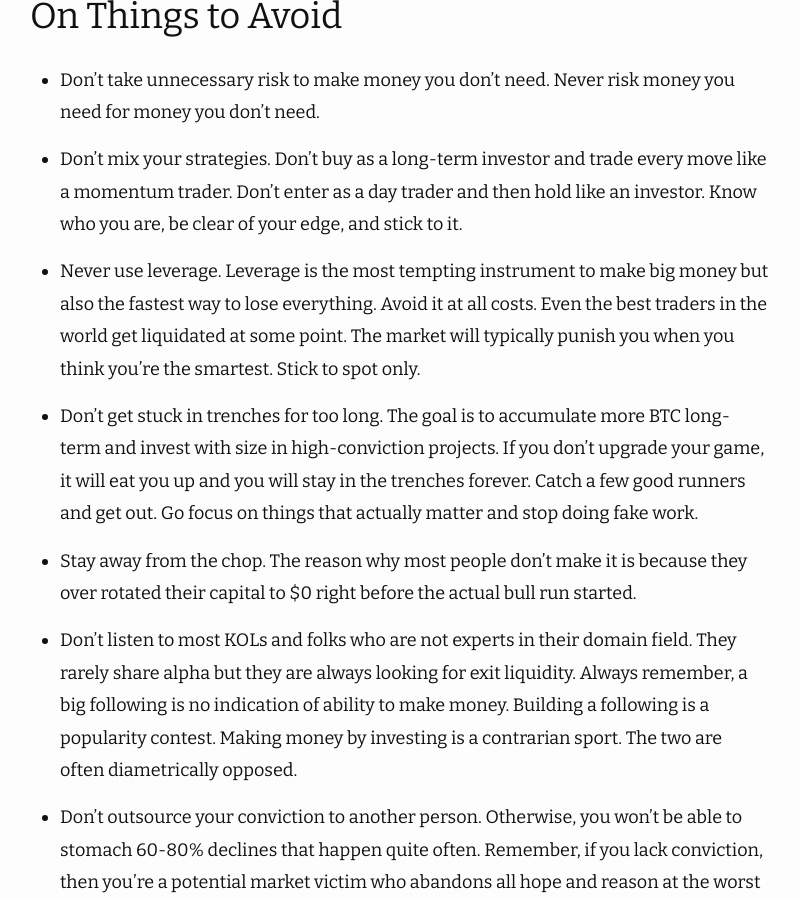
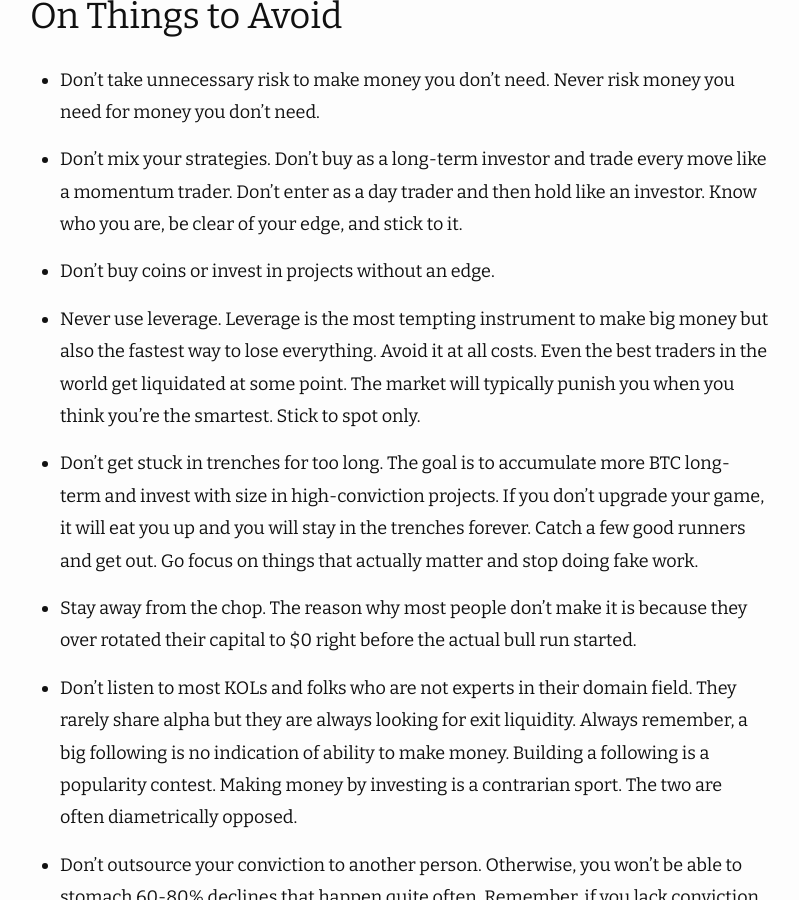
Before and after one commit to deeintech/deeintech.github.io, a Jekyll site: the page built from _posts/2025-02-02-playbook.md, in a window 1280 px wide and 900 px high, scrolled down 16888 px. Shown: the whole window, without its empty margins (240-1039 px from the left). Built offline with Jekyll 4.4.1, drawn with Linux system fonts in a browser that asks for light colours; nearby versions of some CDN libraries.

Commit message:
add edge

```diff
--- a/_posts/2025-02-02-playbook.md
+++ b/_posts/2025-02-02-playbook.md
@@ -263,6 +263,8 @@ Over the years, the crypto market has evolved from a luck-based game into a skil
 
 - Don't mix your strategies. Don't buy as a long-term investor and trade every move like a momentum trader. Don't enter as a day trader and then hold like an investor. Know who you are, be clear of your edge, and stick to it.
 
+- Don't buy coins or invest in projects without an edge.
+
 - Never use leverage. Leverage is the most tempting instrument to make big money but also the fastest way to lose everything. Avoid it at all costs. Even the best traders in the world get liquidated at some point. The market will typically punish you when you think you're the smartest. Stick to spot only.
 
 - Don't get stuck in trenches for too long. The goal is to accumulate more BTC long-term and invest with size in high-conviction projects. If you don't upgrade your game, it will eat you up and you will stay in the trenches forever. Catch a few good runners and get out. Go focus on things that actually matter and stop doing fake work.
```
